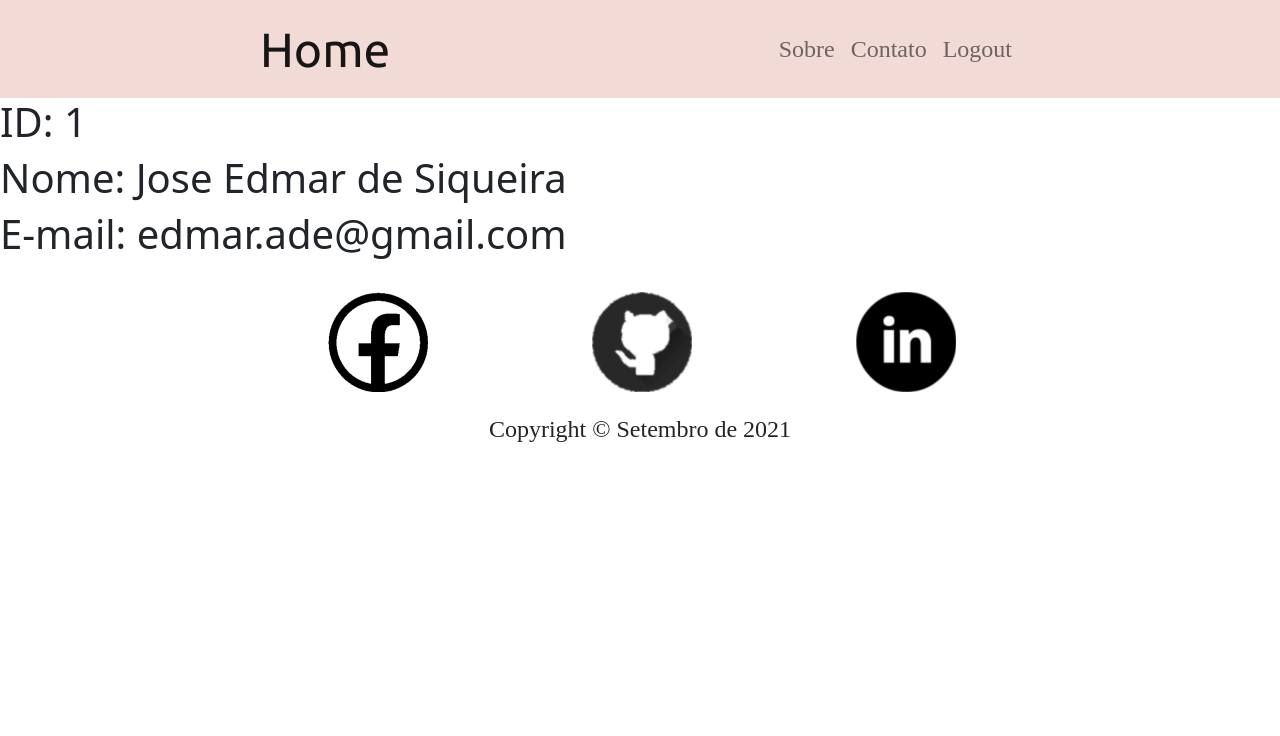
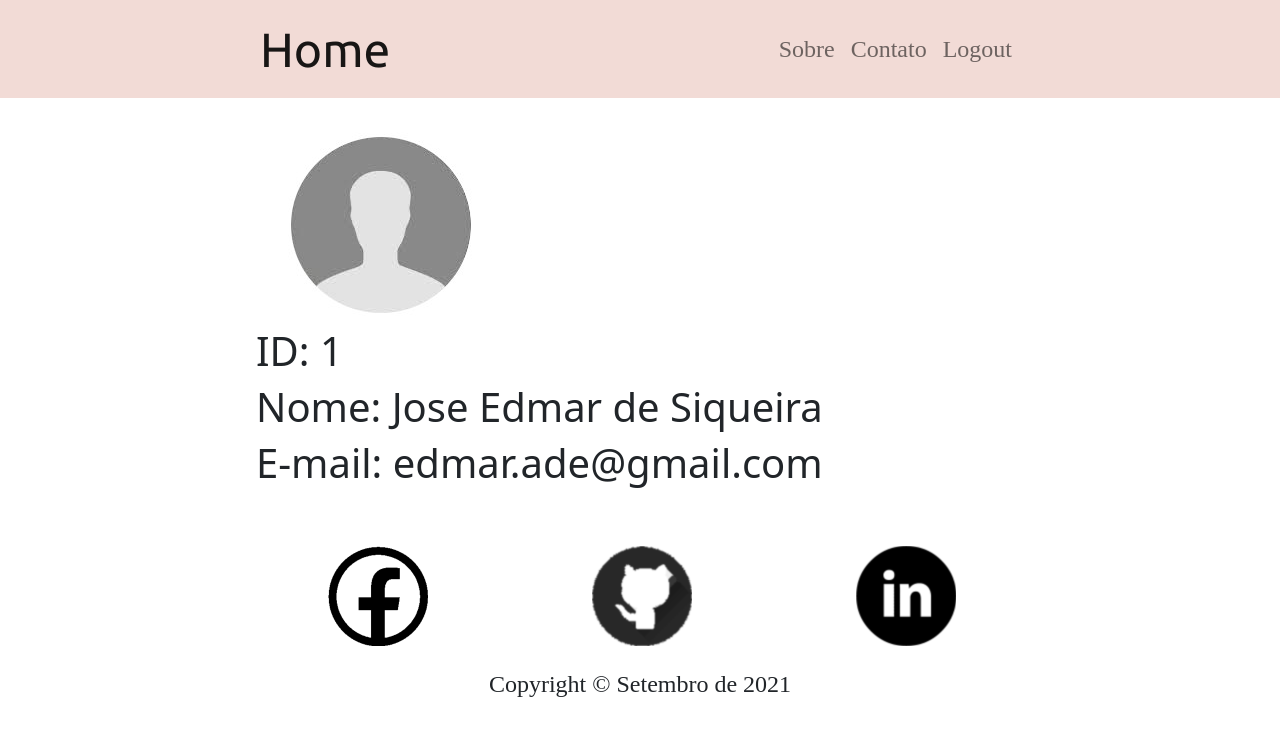
Before and after one commit to jesiqueira/devweb, a Flask app: page /account in a window 1280 px wide. Shown: the top 736 px of the page. Run offline with Flask 2, Linux system fonts and the light colour scheme; a user stored in the database is signed in; data comes from the database, SQL or seed files in the repository.

Commit message:
Editando pagina accont

```diff
--- a/app/templates/account.html
+++ b/app/templates/account.html
@@ -1,7 +1,19 @@
 {%extends 'layout.html' %}
 
 {% block content%}
-    <h1>ID: {{ current_user.id }}</h1>
-    <h1>Nome: {{ user.nome}}</h1>
-    <h1>E-mail: {{ current_user.email }}</h1>
+<div class="container-fluid">
+
+    <div class="content-section">
+        <div class="media">
+            <img src="{{url_for('static', filename='img/anonimo.jpeg')}}" alt="" class="rounded-circle account-img">
+            <div class="media-body">
+                <h1>ID: {{ current_user.id }}</h1>
+                <h1>Nome: {{ user.nome}}</h1>
+                <h1>E-mail: {{ current_user.email }}</h1>
+            </div>
+        </div>
+    </div>
+
+
+</div>
 {% endblock %}
--- a/app/templates/layout.html
+++ b/app/templates/layout.html
@@ -68,6 +68,7 @@
         {% block content %}{% endblock %}
     </section>
 
+
     <section id="footer" class="about-footer">
         <div class="container-fluid">
             <div class="row">
```
Also changed, not shown: app/static/img/anonimo.jpeg (added), 1 other file.
